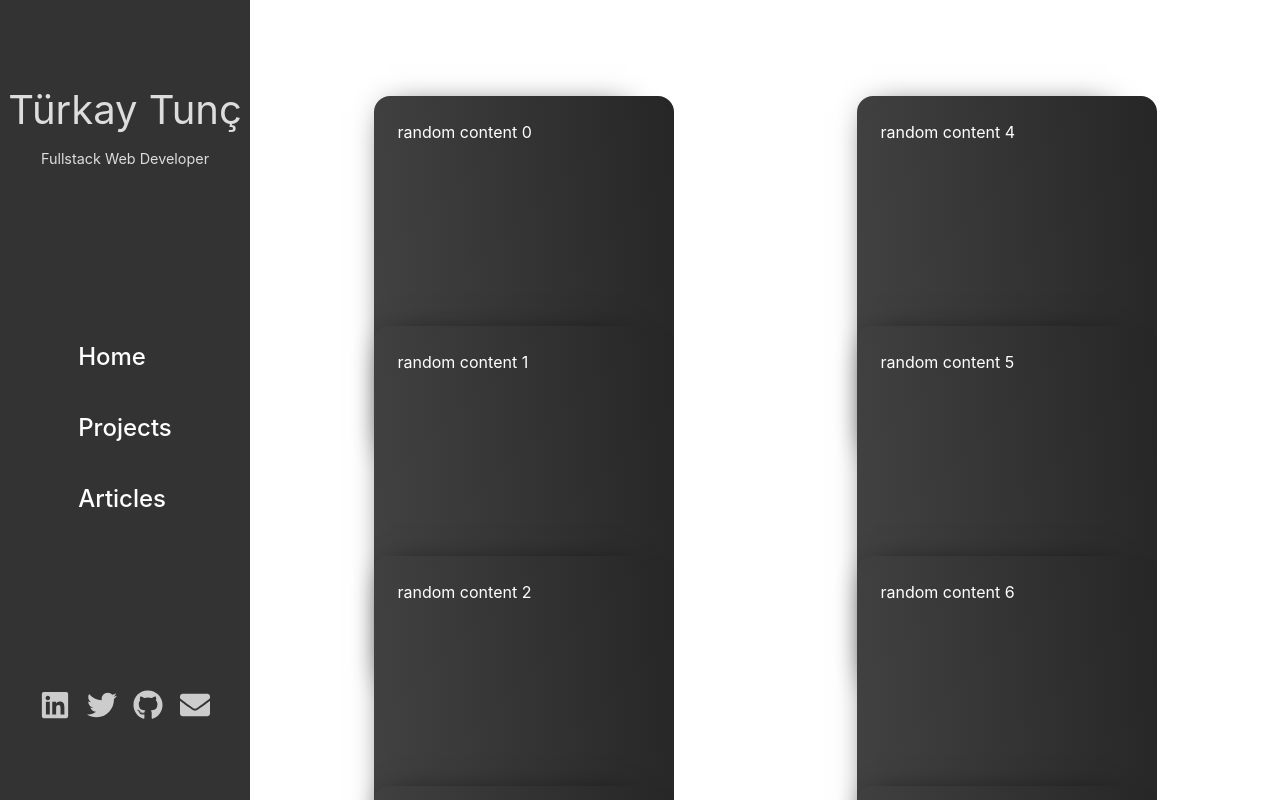
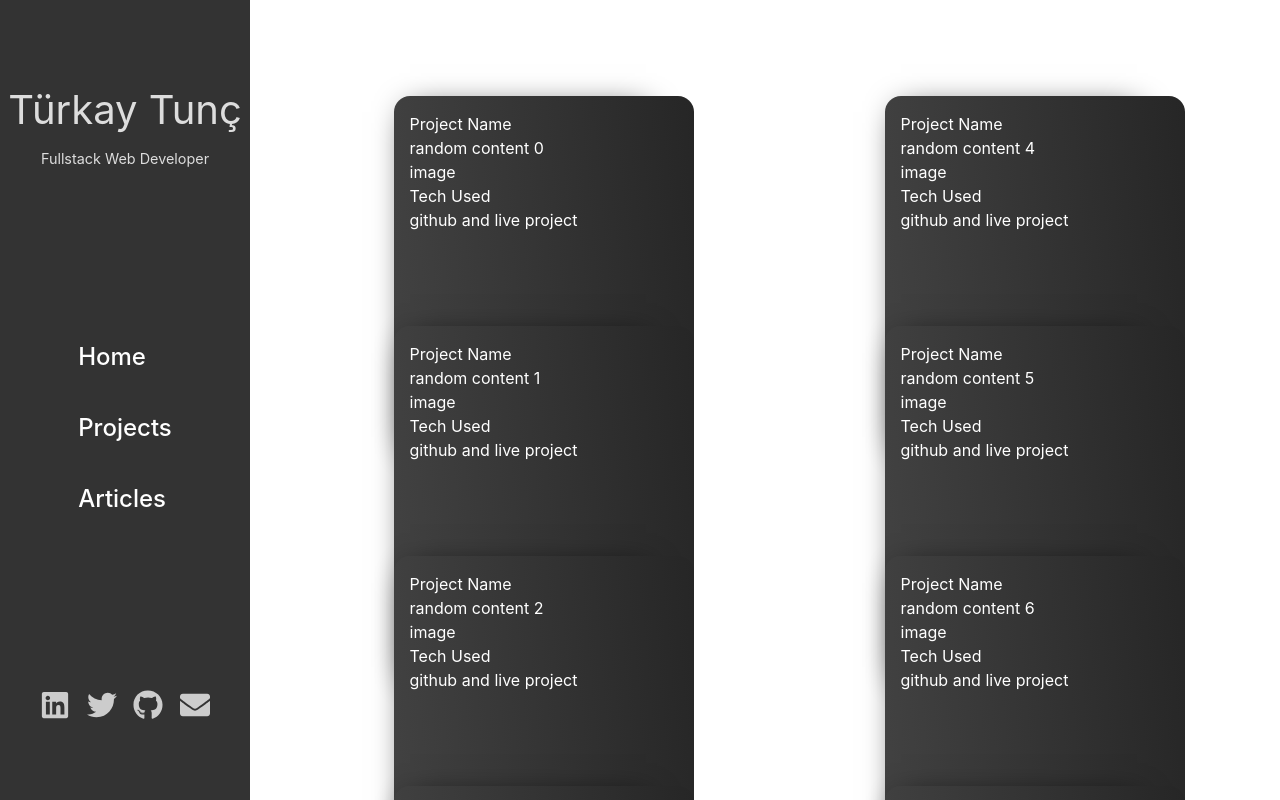
Before and after one commit to turkaytunc/portfolio, a React (Create React App) app: page /portfolio/projects in a window 1280 px wide. Shown: the top 800 px of the page. Built offline with nearby package versions, Linux system fonts and the light colour scheme.

Commit message:
fix: margin and paddings for desktop layout

```diff
--- a/src/App.scss
+++ b/src/App.scss
@@ -29,6 +29,5 @@
 
   .app-main {
     grid-area: main;
-    padding-right: 2rem;
   }
 }
--- a/src/components/projects/project/Project.tsx
+++ b/src/components/projects/project/Project.tsx
@@ -2,7 +2,15 @@ import React from 'react';
 import './project.scss';
 
 const Project = ({ content }: { content: string }) => {
-  return <div className="project-card">{content}</div>;
+  return (
+    <div className="project-card">
+      <header>Project Name</header>
+      {content}
+      <div className="project-image">image</div>
+      <div>Tech Used</div>
+      <div>github and live project</div>
+    </div>
+  );
 };
 
 export default Project;
--- a/src/components/projects/project/project.scss
+++ b/src/components/projects/project/project.scss
@@ -1,7 +1,7 @@
 .project-card {
   height: 400px;
   width: 300px;
-  padding: 1.5rem;
+  padding: 1rem;
   background: linear-gradient(85deg, #434343, #262626);
   box-shadow: 1.8rem -2rem 1rem -2rem #000;
   color: white;
@@ -36,7 +36,7 @@
 
 @media screen and (min-width: 768px) {
   .project-card {
-    padding: 1.5rem;
+    padding: 1rem;
     background: linear-gradient(85deg, #434343, #262626);
     box-shadow: -1rem -1rem 2rem -2rem #000;
     &:not(:first-child) {
--- a/src/components/projects/projects.scss
+++ b/src/components/projects/projects.scss
@@ -11,6 +11,7 @@
   margin-top: 1rem;
   justify-content: center;
   align-items: center;
+  width: 100%;
   &:first-child {
     margin-top: 5rem;
   }
@@ -19,11 +20,11 @@
 @media screen and (min-width: 768px) {
   .projects-container {
     padding-top: 5rem;
-    padding-left: 2rem;
+    padding-left: 3rem;
   }
 
   .project-container {
-    margin-top: -10rem;
+    margin-top: 1rem;
     &:first-child {
       margin-top: 1rem;
     }
@@ -33,8 +34,7 @@
 @media screen and (min-width: 1024px) {
   .projects-container {
     display: grid;
-
-    grid-template-columns: repeat(2, minmax(220px, 1fr));
+    grid-template-columns: repeat(2, minmax(200px, 1fr));
     grid-template-rows: 1fr 1fr;
   }
   .project-container {
@@ -45,11 +45,16 @@
   }
 }
 
-@media screen and (min-width: 1439px) {
+@media screen and (min-width: 1600px) {
   .projects-container {
     display: grid;
 
-    grid-template-columns: repeat(4, minmax(220px, 1fr));
+    grid-template-columns: repeat(4, 300px);
+    gap: 1rem;
+    grid-template-rows: none;
+    justify-content: flex-start;
+    align-items: flex-start;
+    margin-bottom: 5rem;
   }
   .project-container {
     margin-top: 1rem;
```
